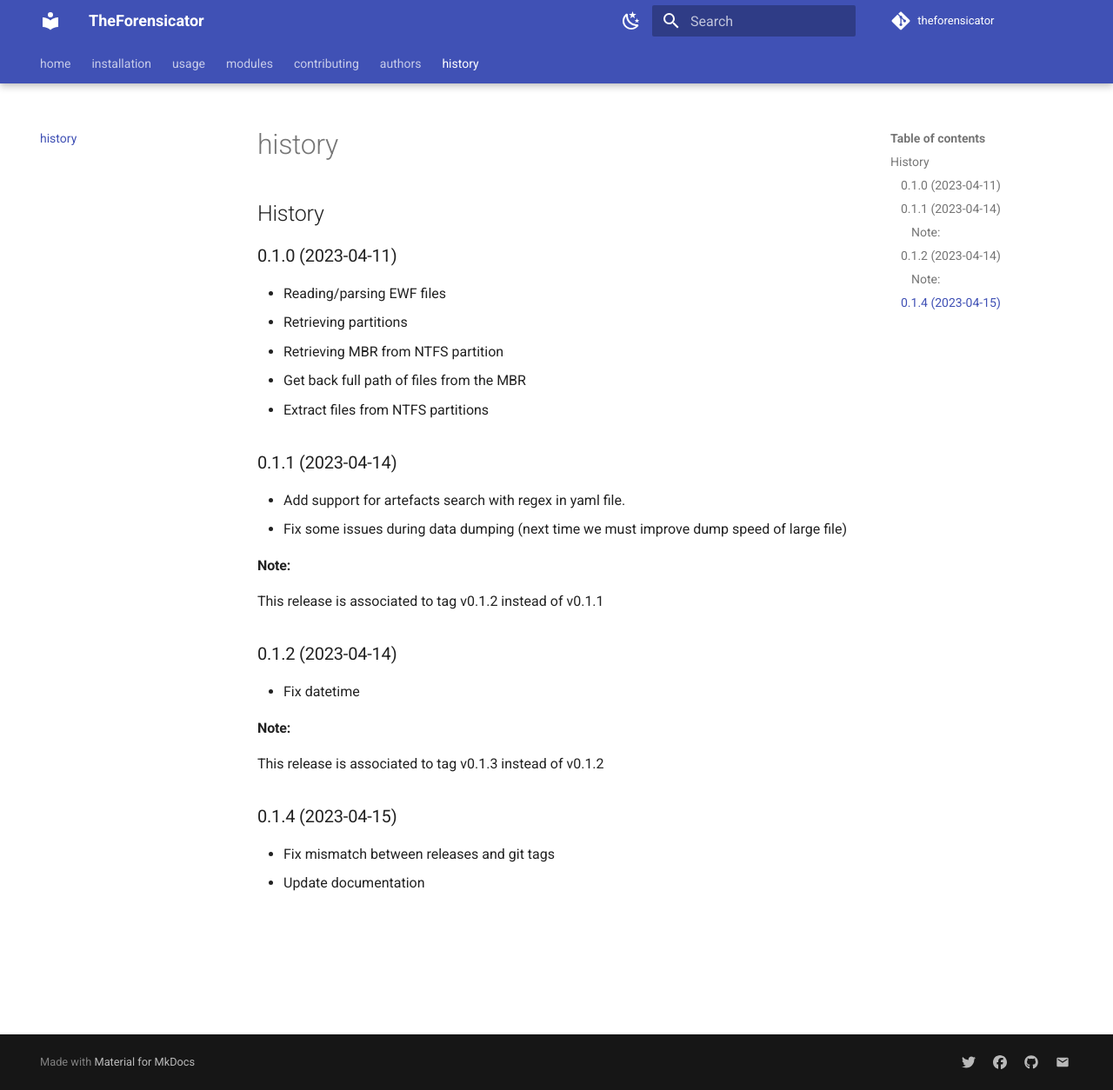
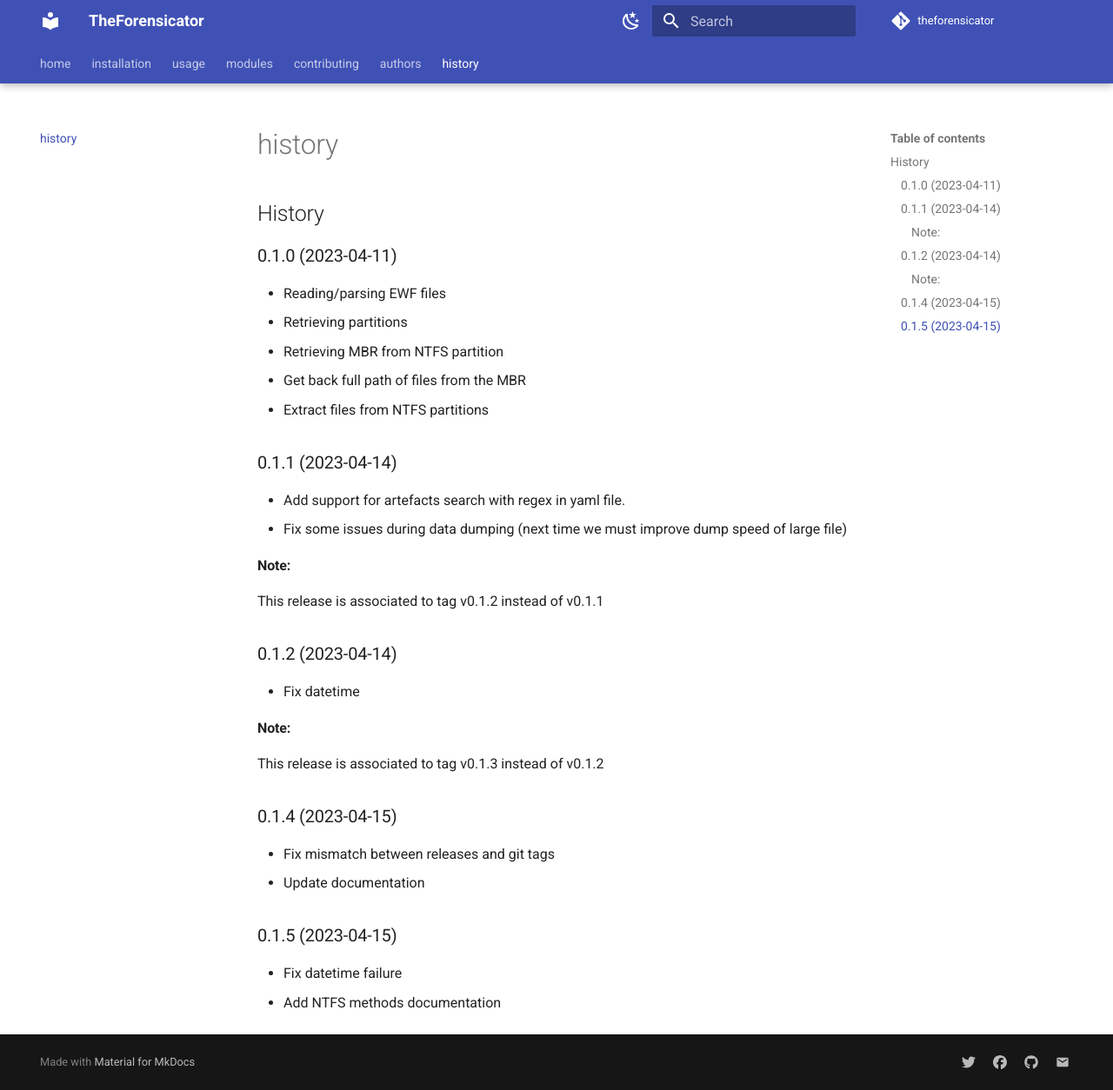
Before and after one commit to ValekoZ/TheForensicator, an MkDocs documentation site: the page built from docs/history.md, in a window 1280 px wide and 1254 px high. Shown: the whole window at 87% size. Built offline with MkDocs 1.6.1 and Material for MkDocs 9.7.7, drawn with Linux system fonts in a browser that asks for light colours; comment, search, counter and statistics services are not loaded; the version menu is left out.

Commit message:
Fix skill issues

```diff
--- a/HISTORY.md
+++ b/HISTORY.md
@@ -32,3 +32,8 @@ This release is associated to tag v0.1.3 instead of v0.1.2
 
 * Fix mismatch between releases and git tags
 * Update documentation
+
+## 0.1.5 (2023-04-15)
+
+* Fix datetime failure
+* Add NTFS methods documentation
```
